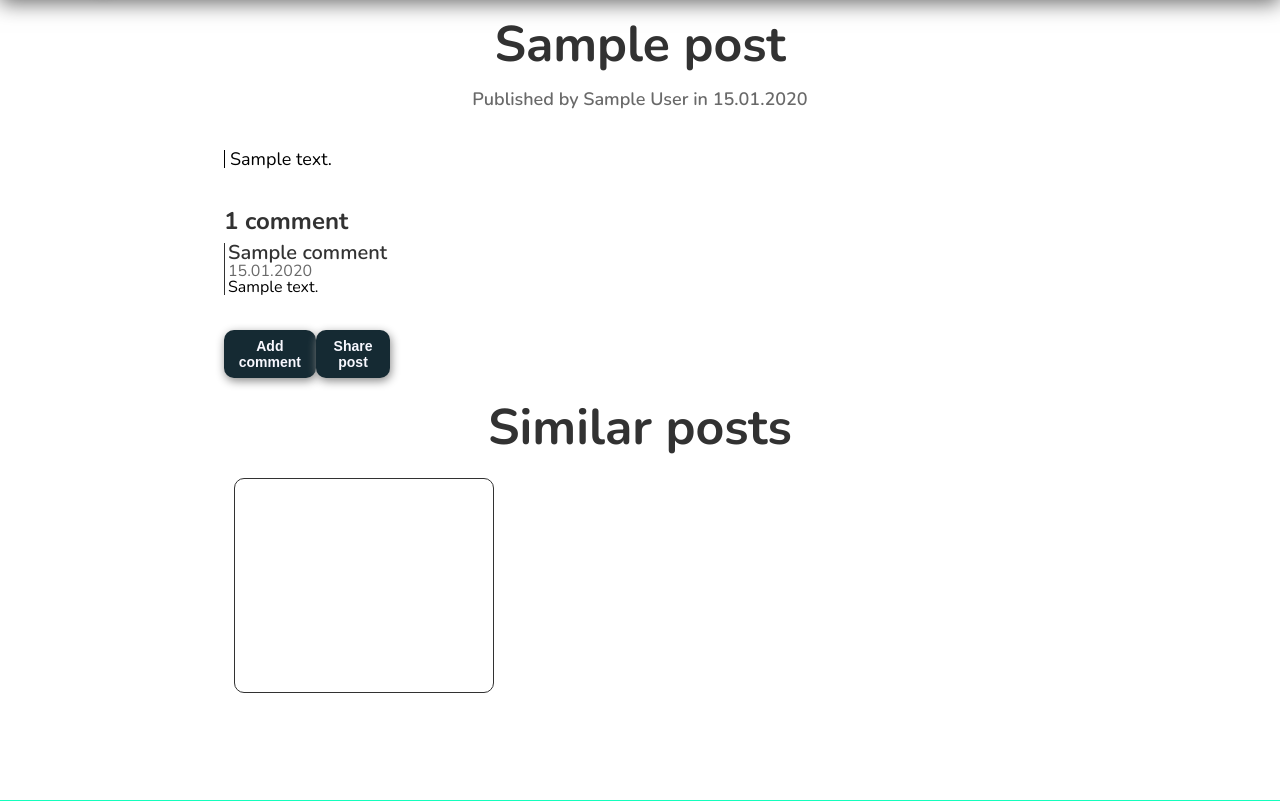
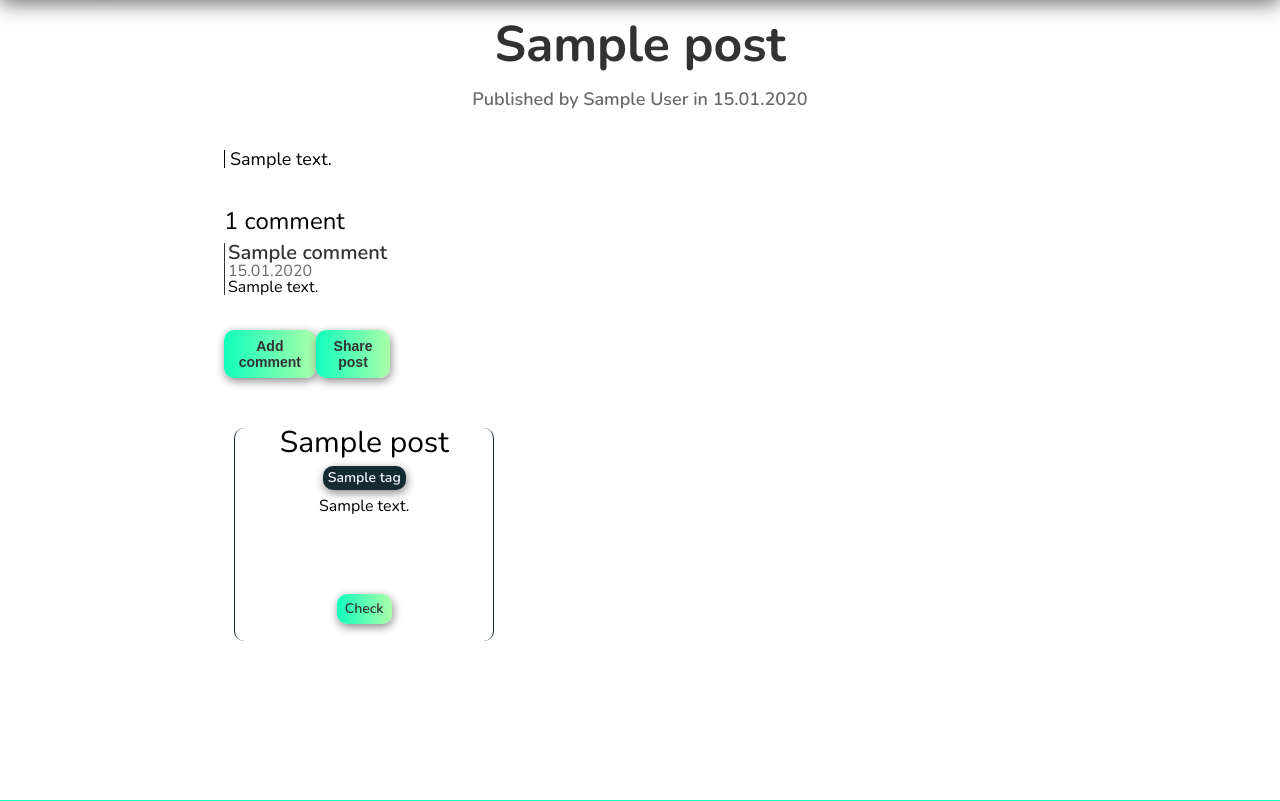
Before and after one commit to Marcin-Chudzik/django-exercises, a Django app: template Blog/myblog/blog/templates/blog/post/detail.html in a window 1280 px wide. Shown: the part 80-881 px from the top of the page. Run offline with Django 4.2, Linux system fonts and the light colour scheme; tables that the repository leaves empty hold one stand-in row (values such as "Sample post"); the template is opened without the code that fills it: values that come from a table or form of the project are taken from there, most other values are stand-ins (such as "Sample title", 1, 10 or a date in 2020).

Commit message:
Similar posts functionality redirecting added.

```diff
--- a/Blog/myblog/blog/templates/blog/base.html
+++ b/Blog/myblog/blog/templates/blog/base.html
@@ -4,6 +4,7 @@
   <head>
     <meta charset="UTF-8">
     <title>Tweeby</title>
+    <link rel="script" type="text/javascript" href="{% static 'blog_app/scripts/modal.js' %}">
     <link rel="stylesheet" type="text/css" href="{% static 'blog_app/css/reset.css' %}">
     <link rel="stylesheet" type="text/css" href="{% static 'blog_app/css/stylesheet.css' %}">
   </head>
--- a/Blog/myblog/blog/templates/blog/post/detail.html
+++ b/Blog/myblog/blog/templates/blog/post/detail.html
@@ -26,44 +26,25 @@
       </div>
       {% endfor %}
     </div>
-
-    <!--  {% if new_comment %}-->
-    <!--    <h2>Twój komentarz został dodany.</h2>-->
-    <!--  {% else %}-->
-    <!--    <h2>Dodaj nowy komentarz</h2>-->
-    <!--    <form action="." method="post">-->
-    <!--      {{ comment_form.as_p }}-->
-    <!--      {% csrf_token %}-->
-    <!--      <button type="submit">Dodaj komentarz</button>-->
-    <!--    </form>-->
-    <!--  {% endif %}-->
-    <!--  <p>-->
-    <!--    <a href="{% url 'blog:post_share' post.id %}">-->
-    <!--      Udostępnij post-->
-    <!--    </a>-->
-    <!--  </p>-->
-
     <!--  BUTTONS -->
     <div class="post-detail--buttons">
-      <button class="btn" type="button" id="modal-comment">Add comment</button>
-      <button class="btn" type="button" id="modal-share">Share post</button>
+      <button class="btn btn--green" type="button" id="modal-comment">Add comment</button>
+      <button class="btn btn--green" type="button" id="modal-share">Share post</button>
     </div>
-
     <!--  SIMILAR POSTS -->
-    <!--  <h2>Similar posts:</h2>-->
-    <!--  {% for post in similar_posts %}-->
-    <!--    <p>-->
-    <!--      <a href="{{ post.get_absolute_url }}">{{ post.title }}</a>-->
-    <!--    </p>-->
-    <!--  {% empty %}-->
-    <!--    No matched posts.-->
-    <!--  {% endfor %}-->
-
-    <h2>Similar posts</h2>
     <div class="similar-posts">
       {% for post in similar_posts %}
-      <div class="similar_post">
-
+      <div class="similar-post">
+        <h2>{{ post.title }}</h2>
+        <span class="tags">
+          {% for tag in post.tags.all %}
+            <a class="btn btn--dark btn--tag" href="{% url 'blog:post_list_by_tag' tag.slug %}">
+              {{ tag.name }}
+            </a>
+          {% endfor %}
+        </span>
+        <p>{{ post.body|truncatechars:150 }}</p>
+        <a href="{{ post.get_absolute_url }}" class="btn btn--green">Check</a>
       </div>
       {% endfor %}
     </div>
--- a/Blog/myblog/static/blog_app/css/stylesheet.css
+++ b/Blog/myblog/static/blog_app/css/stylesheet.css
@@ -30,8 +30,6 @@ a {
 .btn {
   padding: 8px;
   border-radius: 10px;
-  background: #152a33;
-  color: ghostwhite;
   border: none;
   font-size: 14px;
   font-weight: 600;
@@ -40,6 +38,16 @@ a {
 
 .btn:hover {
   transform: scale(1.1);
+}
+
+.btn--dark {
+  background: var(--dark-gunmetal);
+  color: ghostwhite;
+}
+
+.btn--green {
+  background: linear-gradient(to left, var(--green-mochi), var(--night-pearl));
+  color: var(--dark-gray);
 }
 
 .btn--hidden {
@@ -86,7 +94,7 @@ a {
   font-weight: 600;
 }
 
-.nav_bar h1, h2 {
+.nav_bar h1 {
   font-size: 50px;
   font-weight: 700;
   color: var(--dark-gray);
@@ -94,6 +102,8 @@ a {
 
 .nav_bar h2 {
   font-size: 22px;
+  font-weight: 700;
+  color: var(--dark-gray);
   margin-left: 20%;
   flex-shrink: 0;
 }
@@ -246,7 +256,7 @@ footer .container {
   scrollbar-width: none;
 }
 
-.comments::-webkit-scrollbar, .content-container::-webkit-scrollbar {
+.comments::-webkit-scrollbar, .post--body::-webkit-scrollbar {
   display: none;
 }
 
@@ -295,10 +305,7 @@ footer .container {
   border-radius: 10px;
   display: flex;
   flex-direction: column;
-  align-items: center;
-  overflow-y: scroll;
-  -ms-overflow-style: none;
-  scrollbar-width: none;
+  align-items: flex-start;
 }
 
 .content-container > a {
@@ -332,6 +339,9 @@ footer .container {
   padding-top: 3px;
   font-size: 16px;
   font-weight: 400;
+  overflow-y: scroll;
+  -ms-overflow-style: none;
+  scrollbar-width: none;
 }
 
 .post-detail .container {
@@ -420,16 +430,69 @@ footer .container {
   width: 100%;
   height: 220px;
   margin-top: 3%;
+  padding-bottom: 5px;
   display: flex;
   flex-direction: row;
   overflow-x: auto;
   overflow-y: hidden;
 }
 
-.similar_post {
+.similar-post {
   min-width: calc(100%/3.1 - 10px);
   height: 97%;
   margin: 0 10px;
-  border: 1px solid var(--dark-gray);
+  border-left: 1px solid var(--dark-gunmetal);
+  border-right: 1px solid var(--dark-gunmetal);
   border-radius: 10px;
+  display: flex;
+  flex-direction: column;
+  align-items: center;
 }
+
+.similar-post h2 {
+  max-width: 90%;
+  font-size: 30px;
+  overflow: hidden;
+}
+
+.similar-post p {
+  width: 80%;
+  height: 45%;
+  text-align: center;
+}
+
+
+.modal {
+  display: none; /* Hidden by default */
+  position: fixed; /* Stay in place */
+  z-index: 1; /* Sit on top */
+  left: 0;
+  top: 0;
+  width: 100%; /* Full width */
+  height: 100%; /* Full height */
+  overflow: auto; /* Enable scroll if needed */
+  background-color: rgb(0,0,0); /* Fallback color */
+  background-color: rgba(0,0,0,0.4); /* Black w/ opacity */
+}
+
+.modal-content {
+  background-color: #fefefe;
+  margin: 15% auto; /* 15% from the top and centered */
+  padding: 20px;
+  border: 1px solid #888;
+  width: 80%; /* Could be more or less, depending on screen size */
+}
+
+.close {
+  color: #aaa;
+  float: right;
+  font-size: 28px;
+  font-weight: bold;
+}
+
+.close:hover,
+.close:focus {
+  color: black;
+  text-decoration: none;
+  cursor: pointer;
+}
```
Also changed, not shown: Blog/myblog/blog/templates/blog/post/list.html (+15 -5 lines), Blog/myblog/static/blog_app/scripts/modal.js (added, +25 -0 lines).
